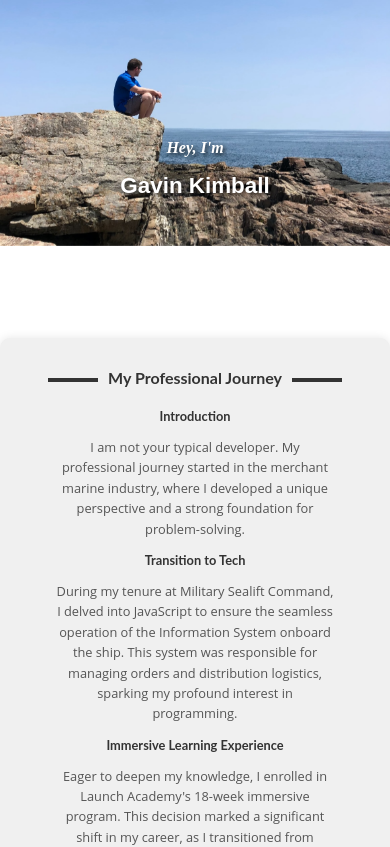
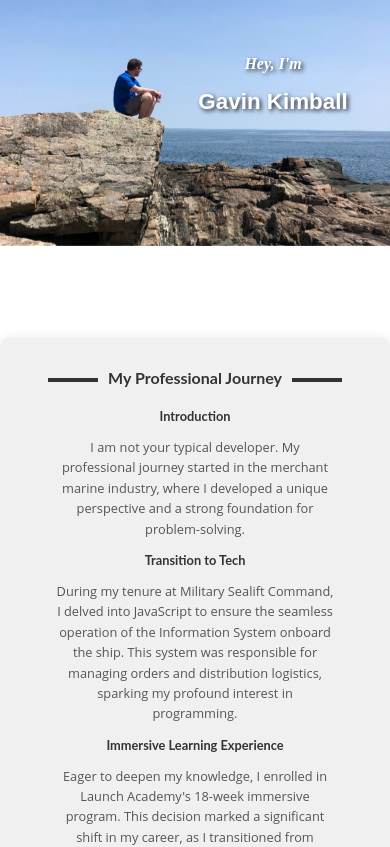
Before and after one commit to Gkimbo/personal-website, a React (Create React App) app: page / in a window 390 px wide. Shown: the top 847 px of the page. Built offline with nearby package versions, Linux system fonts and the light colour scheme.

Commit message:
style title

```diff
--- a/src/index.css
+++ b/src/index.css
@@ -51,10 +51,11 @@ code {
 	font-family: "Merriweather", serif;
 	margin-top: -25vh;
 	@media (max-width: 1450px) {
+		margin-top: -30vh;
+		margin-left: 20%;
+	}
+	@media (max-width: 450px) {
 		margin-top: -35vh;
-	}
-	@media (max-width: 425px) {
-		margin-top: -25vh;
 	}
 }
 
@@ -68,7 +69,7 @@ code {
 		text-align: center;
 		font-size: 3em;
 	}
-	@media (max-width: 436px) {
+	@media (max-width: 450px) {
 		text-align: center;
 		font-size: 1.4em;
 	}
@@ -300,6 +301,7 @@ code {
 }
 
 .interest-item {
+	padding-top: 2%;
 	background-color: #f9f9f9;
 	border-radius: 8px;
 	margin-bottom: 20px;
@@ -309,9 +311,6 @@ code {
 	padding-bottom: 5%;
 	height: 90%;
 	@media (max-width: 1100px) {
-		/* display: flex;
-		justify-content: center;
-		align-items: center; */
 		margin: auto;
 		margin-bottom: 15px;
 		padding-right: 1%;
@@ -377,6 +376,10 @@ code {
 	margin: 3% auto;
 
 	@media (max-width: 1020px) {
+		height: 30vh;
+		padding-bottom: 10%;
+	}
+	@media (max-width: 898px) {
 		height: 60vh;
 		padding-bottom: 25%;
 	}
```
